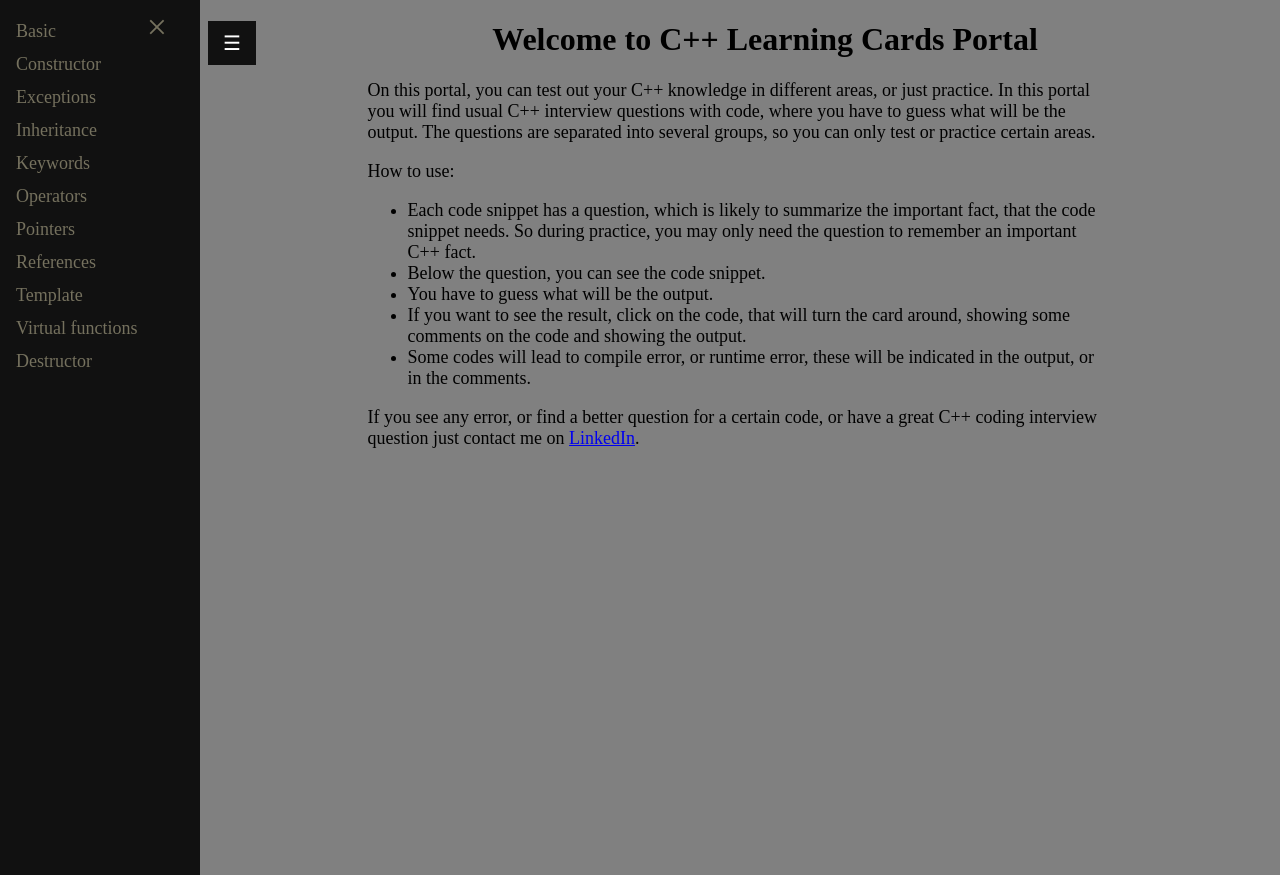
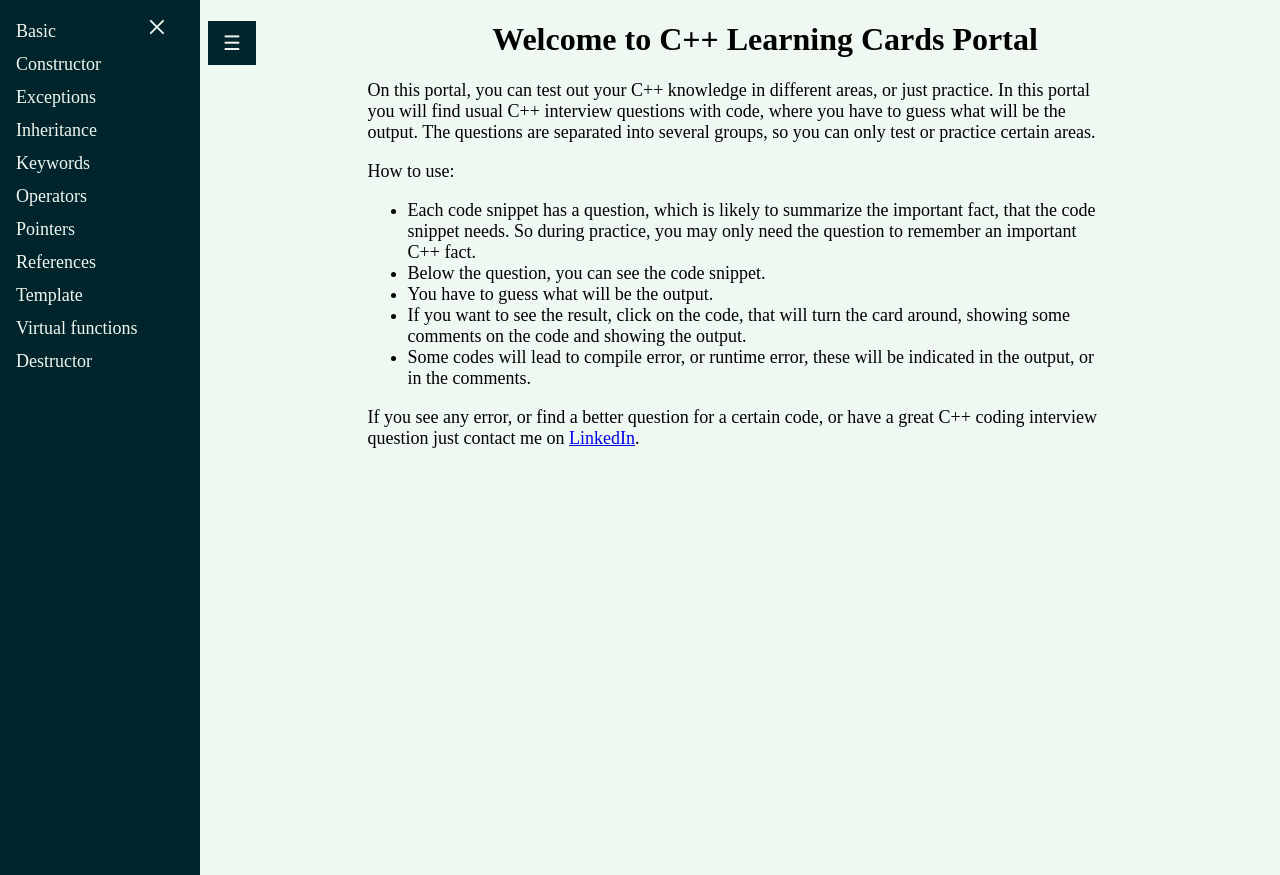
Before and after one commit to swordey/cppcards, a Flask app: page / in a window 1280 px wide. Run offline with Flask 2, Linux system fonts and the light colour scheme; data comes from the database, SQL or seed files in the repository; both versions use the stored data as it was after the commit.

Commit message:
update readme, database, and change design

```diff
--- a/app/templates/template.html
+++ b/app/templates/template.html
@@ -6,7 +6,7 @@
 
 <style>
 body {
-    background-color:grey;
+    background-color:#eff9f2;
 }
 
 /** SideBar**/
@@ -17,26 +17,27 @@ body {
   z-index: 1;
   top: 0;
   left: 0;
-  background-color: #111;
+  background-color: #00242b;
   overflow-x: hidden;
   transition: 0.5s;
   padding-top: 15px;
 }
 
 .active, .sidebar a:hover {
-  color: #a6e22e !important;
+  color: #03674f !important;
 }
 
 .sidebar a {
   padding: 6px 8px 6px 16px;
   text-decoration: none;
   font-size: 18px;
-  color: #75715e;
+  color: #eff9f2;
   display: block;
   transition: 0.3s;
 }
 
 .sidebar .closebtn {
+  color: #eff9f2;
   position: absolute;
   top: 0;
   right: 25px;
@@ -47,15 +48,15 @@ body {
 .openbtn {
   font-size: 20px;
   cursor: pointer;
-  background-color: #111;
-  color: white;
+  background-color: #00242b;
+  color: #eff9f2;
   padding: 10px 15px;
   border: none;
   position: absolute;
 }
 
 .openbtn:hover {
-  background-color: #444;
+  background-color: #03674f;
 }
 
 .main {
```
Also changed, not shown: README.md, app/db.db.
